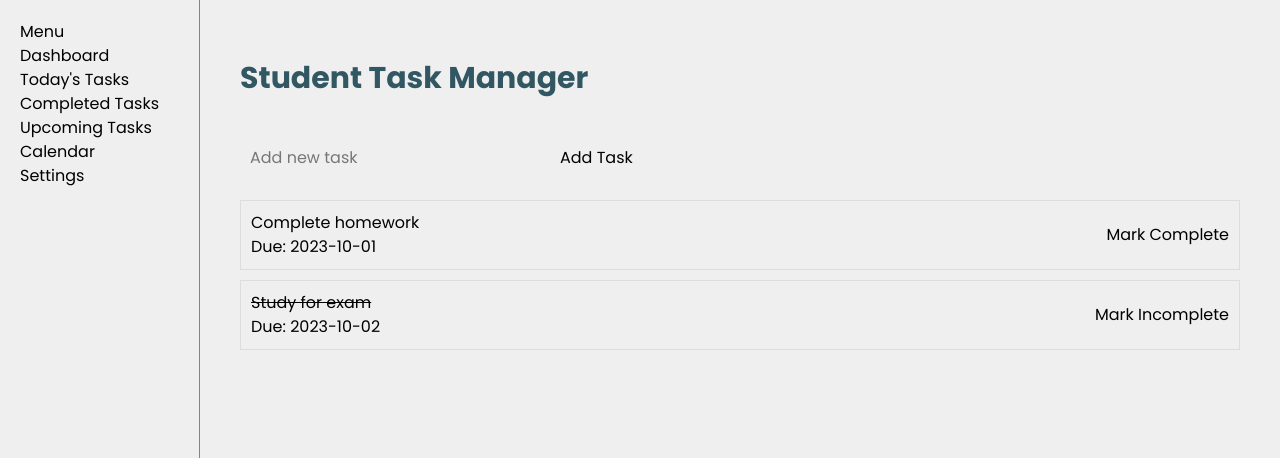
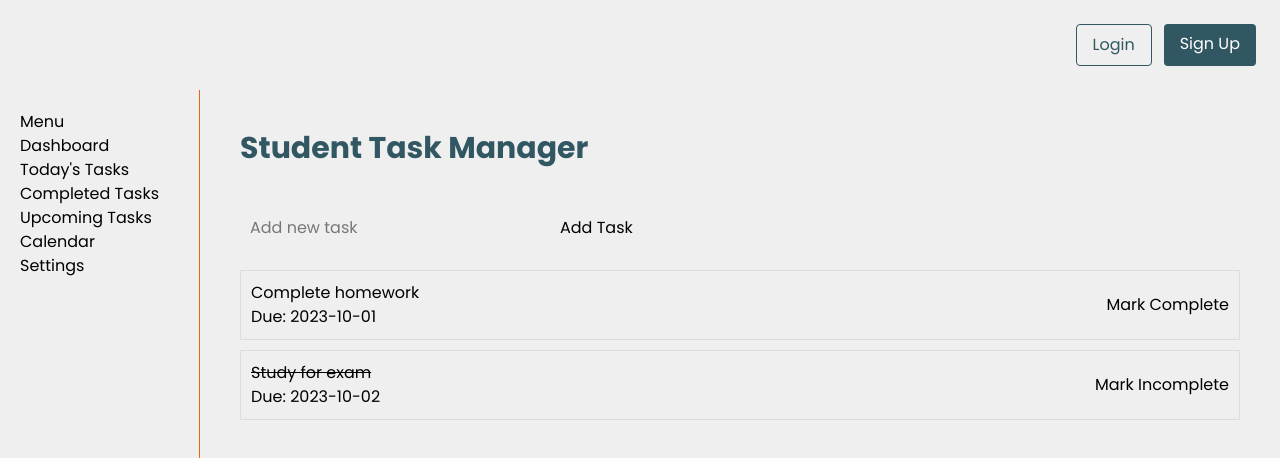
Before and after one commit to kusoroadeolu/cos-202-grp1, a Next.js app in the folder student-task-manager/: page / in a window 1280 px wide. Shown: the top 458 px of the page. Built offline with nearby package versions, Linux system fonts and the light colour scheme.

Commit message:
edit home page layout

```diff
--- a/student-task-manager/app/login/page.tsx
+++ b/student-task-manager/app/login/page.tsx
@@ -42,7 +42,7 @@ function Login() {
           Login
         </button>
         <p style={{ textAlign: 'center', marginTop: '10px' }}>
-          Don't have an account? <a href="/signup">Sign up</a>
+          Don't have an account? <a href="/sign-up">Sign up</a>
         </p>
       </form>
     </div>
--- a/student-task-manager/app/page.tsx
+++ b/student-task-manager/app/page.tsx
@@ -1,6 +1,7 @@
 "use client"
 
 import React, { useState } from 'react';
+import Link from "next/link";
 import SideBar from "@/components/SideBar";
 
 interface Task {
@@ -35,11 +36,32 @@ export default function Home() {
     };
 
     return (
-        <div style={{ display: "flex" }}>
+            <div className="flex flex-col min-h-screen">
+
+            {/* Heading */}
+            <header className="w-full flex justify-end p-6">
+                <div className="flex gap-3">
+                    <Link
+                    href="/login"
+                    className="px-4 py-2 border border-[#315762] text-[#315762] rounded"
+                    >
+                    Login
+                    </Link>
+
+                    <Link
+                    href="/signup"
+                    className="px-4 py-2 bg-[#315762] text-white rounded"
+                    >
+                    Sign Up
+                    </Link>
+                </div>
+            </header>
+
+            <div className="flex flex-1">
                 <SideBar />
 
                 {/* Main Content */}
-            <main className="flex-1 pt-15 px-10">
+                <main className="flex-1 pt-10 px-10">
                     <h1 className="text-3xl font-bold mb-10 text-[#315762]">Student Task Manager</h1>
 
                     {/* Add New Task */}
@@ -70,5 +92,6 @@ export default function Home() {
                     </div>
                 </main>
             </div>
+        </div>
     );
 };
--- a/student-task-manager/components/SideBar.tsx
+++ b/student-task-manager/components/SideBar.tsx
@@ -2,10 +2,12 @@ export default function Sidebar() {
     return (
         <aside
             style={{
-                width: '200px',
-                padding: '20px',
-                borderRight: '1px solid #E9631A',
-                height: '100vh'
+            width: '200px',
+            padding: '20px',
+            borderRight: '1px solid #E9631A',
+            height: '100vh',
+            position: 'sticky',
+            top: 0
             }}
         >
             <h2>Menu</h2>
```
Lines whose indentation alone changed are shown as unchanged.
